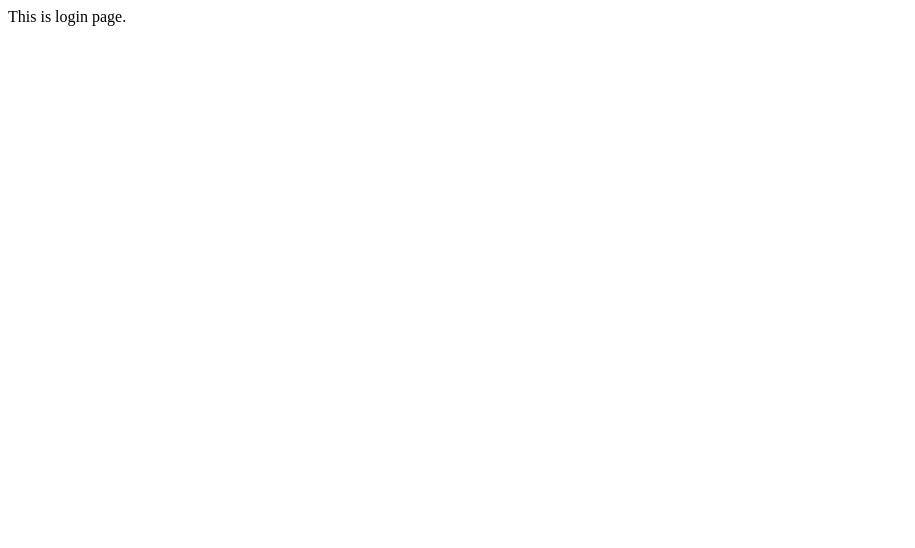
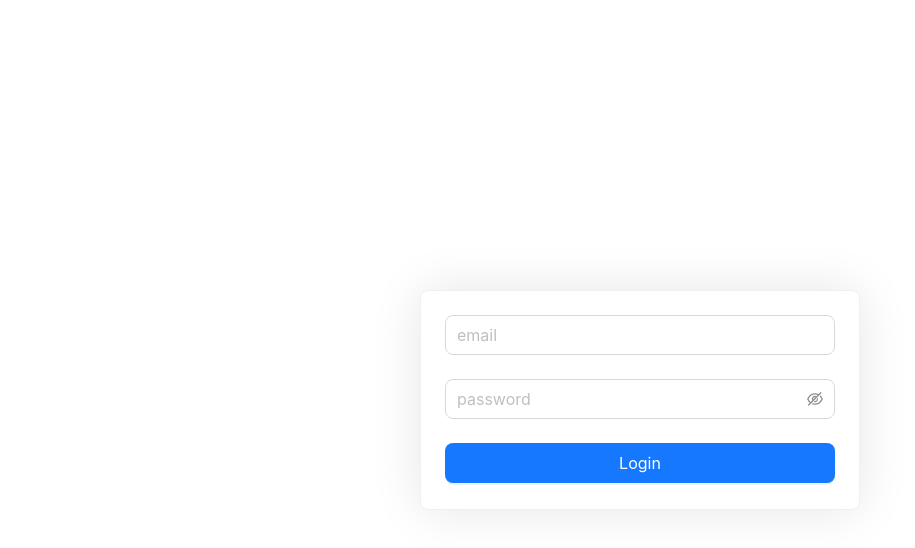
Before and after one commit to yuchuan-tao/REACT-FLASK-EXAMPLE, a React (Create React App) app in the folder react-client/: page / in a window 1280 px wide. Shown: the top 548 px of the page, without its empty margins (0-915 px from the left). Built offline with nearby package versions, Linux system fonts and the light colour scheme.

Commit message:
Create login page.

```diff
--- a/react-client/src/pages/Login/index.js
+++ b/react-client/src/pages/Login/index.js
@@ -1,5 +1,47 @@
+import './index.scss';
+import { Card, Form, Input, Button } from 'antd';
+
 const Login = () => {
-    return <div>This is login page.</div>;
+  const onFinish = async (values) => {
+    console.log(values)
   };
+  return (
+    <div className="login">
+      <Card className="login-container">
+        <Form onFinish={onFinish} validateTrigger="onBlur">
+          <Form.Item
+            name="email"
+            rules={[
+              {
+                required: true,
+                message: 'Email is required',
+              },
+              {
+                pattern: /^[a-zA-Z0-9._-]+@[a-zA-Z0-9.-]+\.[a-zA-Z]{2,4}$/,
+                message: 'Please provide a valid email'
+              }
+            ]}>
+            <Input size="large" placeholder="email" />
+          </Form.Item>
+          <Form.Item
+            name="password"
+            rules={[
+              {
+                required: true,
+                message: 'password',
+              },
+            ]}>
+            <Input.Password  size="large" placeholder="password" />
+          </Form.Item>
+          <Form.Item>
+            <Button type="primary" htmlType="submit" size="large" block>
+              Login
+            </Button>
+          </Form.Item>
+        </Form>
+      </Card>
+    </div>
+  )
+}
 
-  export default Login;
+export default Login
--- /dev/null
+++ b/react-client/src/pages/Login/index.scss
@@ -0,0 +1,17 @@
+.login {
+    width: 100%;
+    height: 100%;
+    position: absolute;
+    left: 0;
+    top: 0;
+
+    .login-container {
+      width: 440px;
+      height: 220px;
+      position: absolute;
+      left: 50%;
+      top: 50%;
+      transform: translate(-50%, -50%);
+      box-shadow: 0 0 50px rgb(0 0 0 / 10%);
+    }
+  }
```
